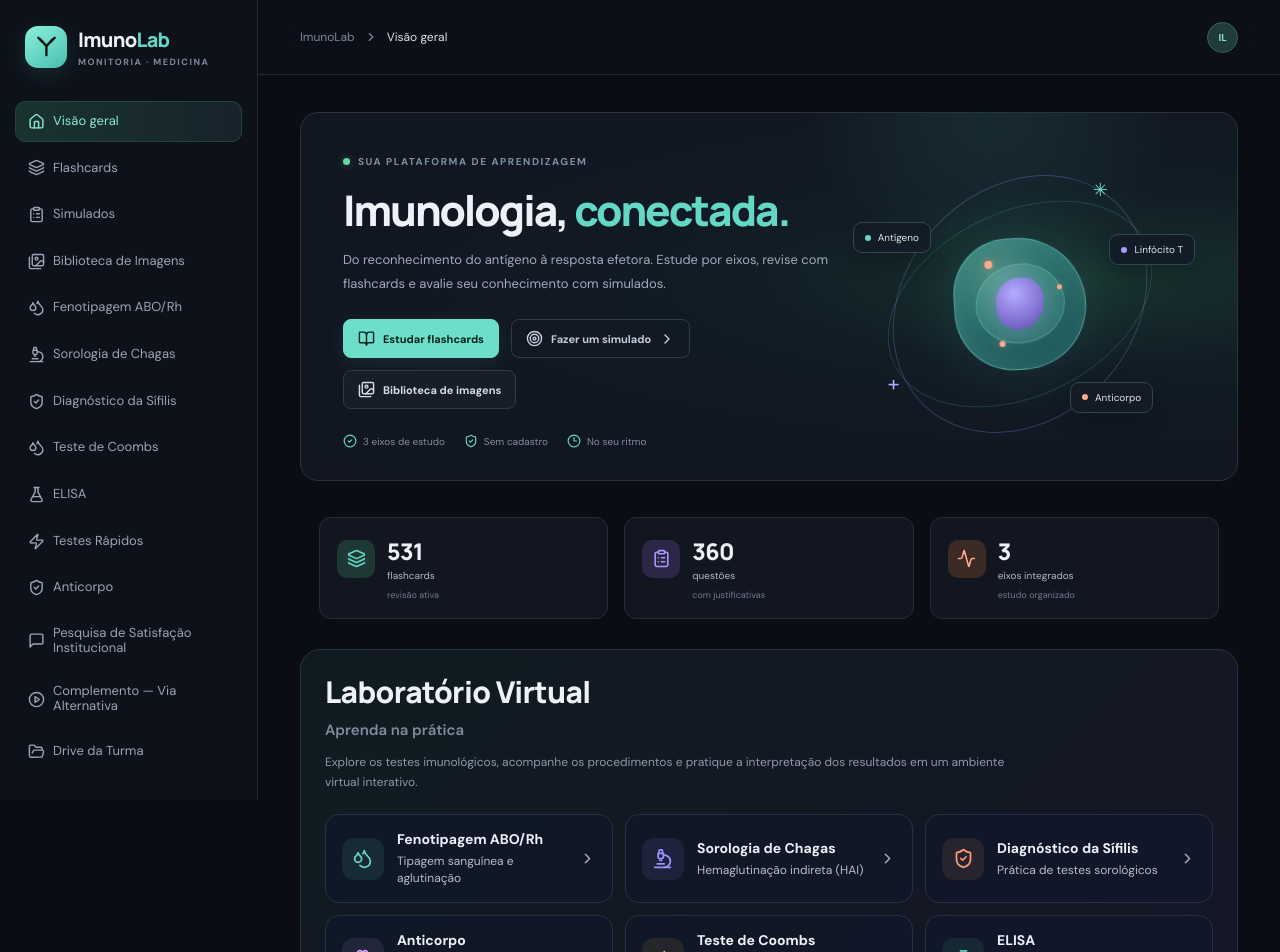
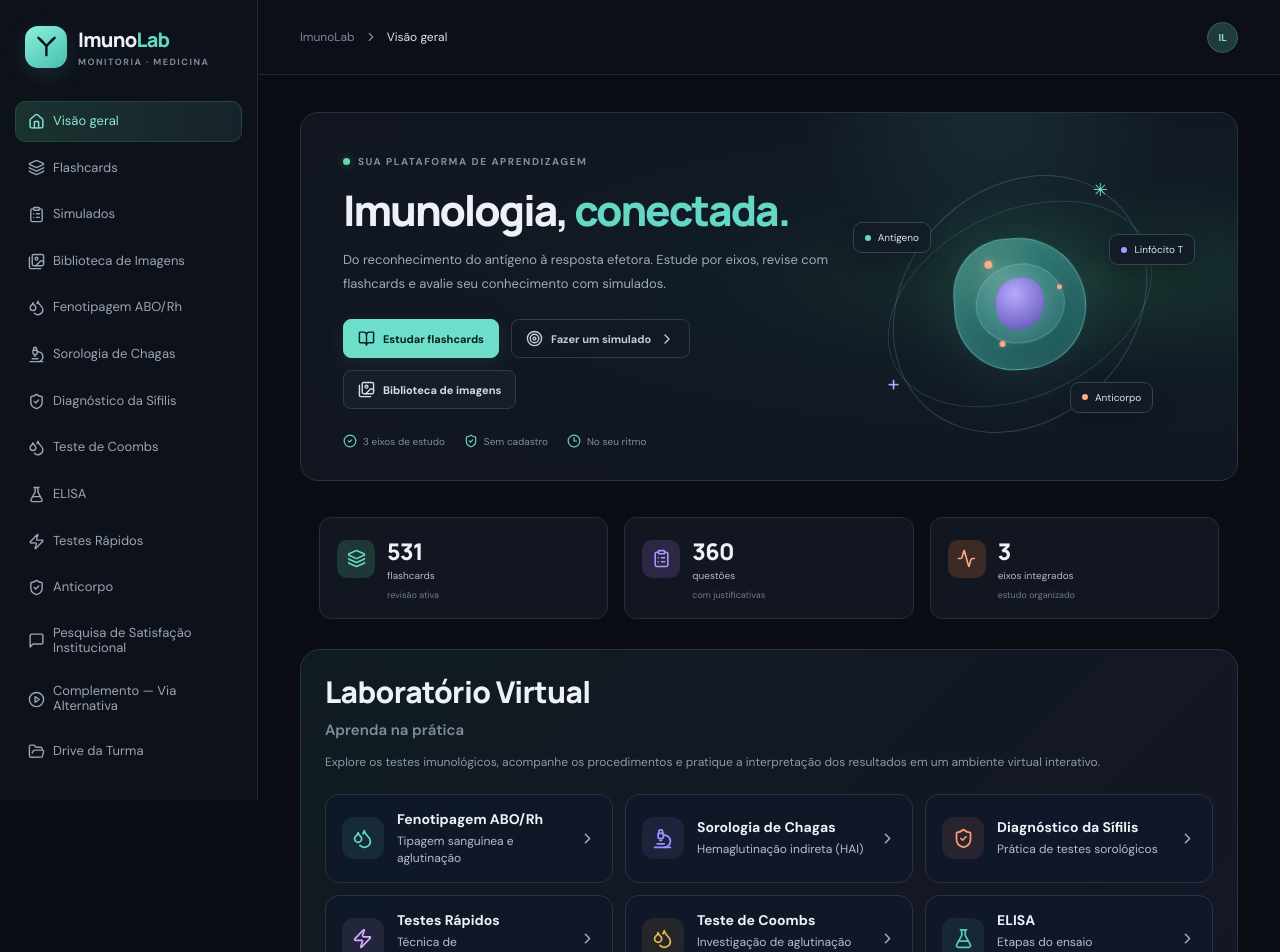
Before and after one commit to filippicaroline/imuno-lab, a React (Vite) app in the folder ImunoLab_Completo/: page / in a window 1280 px wide. Shown: the top 952 px of the page. Built offline with nearby package versions, Linux system fonts and the light colour scheme.

Commit message:
Update main.jsx

```diff
--- a/ImunoLab_Completo/src/main.jsx
+++ b/ImunoLab_Completo/src/main.jsx
@@ -550,9 +550,16 @@ function App() {
                     Aprenda na prática
                   </p>
 
-                  <p style={{ marginTop: 0 }}>
-                    Explore os testes imunológicos, acompanhe os procedimentos e pratique
-                    a interpretação dos resultados em um ambiente virtual interativo.
+                  <p style={{
+                    marginTop: 0,
+                    marginBottom: 0,
+                    whiteSpace: 'nowrap',
+                    overflow: 'hidden',
+                    textOverflow: 'ellipsis',
+                    width: '100%',
+                    maxWidth: '100%'
+                  }}>
+                    Explore os testes imunológicos, acompanhe os procedimentos e pratique a interpretação dos resultados em um ambiente virtual interativo.
                   </p>
                 </div>
               </div>
@@ -605,9 +612,9 @@ function App() {
                   },
                   {
                     id: 'testes-rapidos',
-                    title: 'Anticorpo',
-                    description: 'Explore a estrutura da imunoglobulina',
-                    Icon: Brain,
+                    title: 'Testes Rápidos',
+                    description: 'Técnica de Imunocromatografia',
+                    Icon: Zap,
                     color: '#d6a8ff'
                   },
                   {
@@ -1397,7 +1404,7 @@ function App() {
         {view === 'fenotipagem' && (
           <section className="content-wrap" style={{ padding: 0, width: '100%', maxWidth: 'none' }}>
             <iframe
-              src="/simulador_fenotipagem_abo_rh_dark.html"
+              src="/simulador_fenotipagem_abo_rh_dark.html?clean=true"
               title="Simulador de Fenotipagem ABO e Rh"
               style={{
                 display: 'block',
@@ -1417,7 +1424,7 @@ function App() {
         {view === 'chagas' && (
           <section className="content-wrap" style={{ padding: 0, width: '100%', maxWidth: 'none' }}>
             <iframe
-              src="/simulador_sorologia_chagas.html"
+              src="/simulador_sorologia_chagas.html?clean=true"
               title="Simulador de Sorologia de Chagas por Hemaglutinação Indireta"
               style={{
                 display: 'block',
@@ -1511,7 +1518,7 @@ function App() {
             }}
           >
             <iframe
-              src="/gemini-code-1792423601825.html"
+              src="/gemini-code-1792423601825.html?clean=true"
               title="ImunoLab — Testes Rápidos"
               style={{
                 display: 'block',
```
